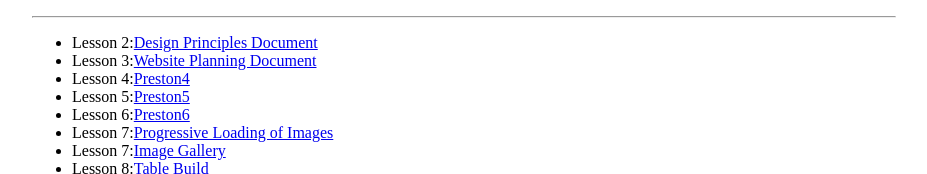
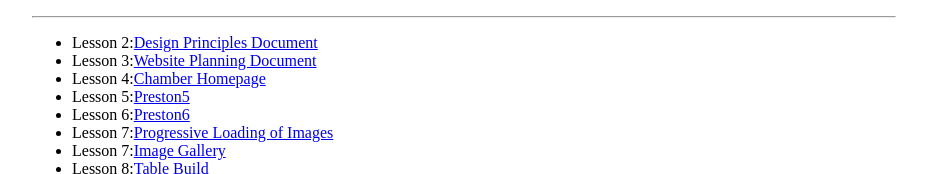
Before and after one commit to HinckleyGyasiMensah/WFD, a plain HTML site: page index.html in a window 1280 px wide. Shown: the part 277-451 px from the top of the page, without its empty margins (176-1103 px from the left). Drawn offline with Linux system fonts and the light colour scheme.

Commit message:
Add files via upload

```diff
--- a/index.html
+++ b/index.html
@@ -11,7 +11,7 @@
 <ul style="margin-left: 200px; margin-right: 200px;">
     <li>Lesson 2:<a href="leesson 2/design-principles.html" target="_blank">Design Principles Document</a></li>
     <li>Lesson 3:<a href="lesson3/websiteplan.html" target="_blank">Website Planning Document</a></li>
-    <li>Lesson 4:<a href="chamber/index.html" target="_blank">Preston4</a></li>
+    <li>Lesson 4:<a href="chamber/index.html" target="_blank">Chamber Homepage</a></li>
     <li>Lesson 5:<a href="https//">Preston5</a></li>
     <li>Lesson 6:<a href="https//">Preston6</a></li>
     <li>Lesson 7:<a href="https//">Progressive Loading of Images</a></li>
```
